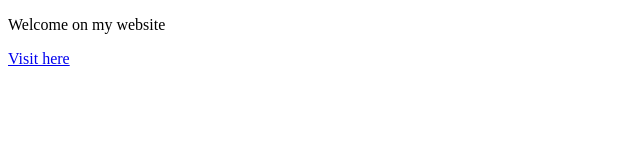
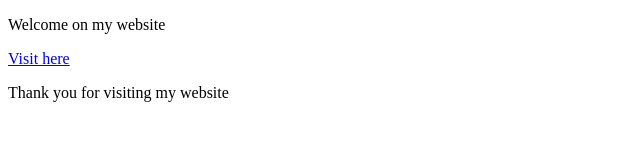
Before and after one commit to htmlCss-229/giorgiBeridze, a plain HTML site: page index.html in a window 1280 px wide. Shown: the whole page, without its empty margins (0-640 px from the left). Drawn offline with Linux system fonts and the light colour scheme.

Commit message:
added a footer tag

```diff
--- a/index.html
+++ b/index.html
@@ -8,5 +8,9 @@
 <body>
     <p>Welcome on my website</p>
     <a href="#">Visit here</a>
+
+    <footer>
+        <p>Thank you for visiting my website</p>
+    </footer>
 </body>
 </html>
```
